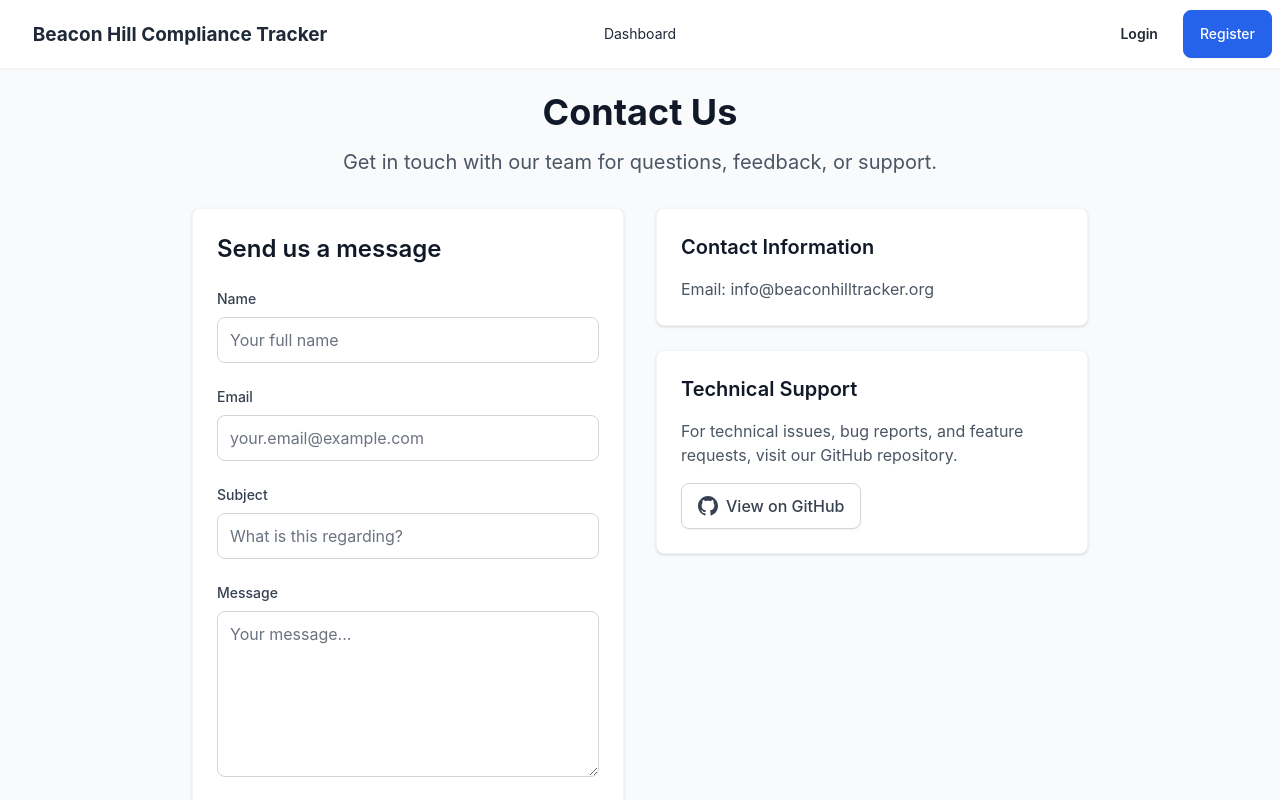
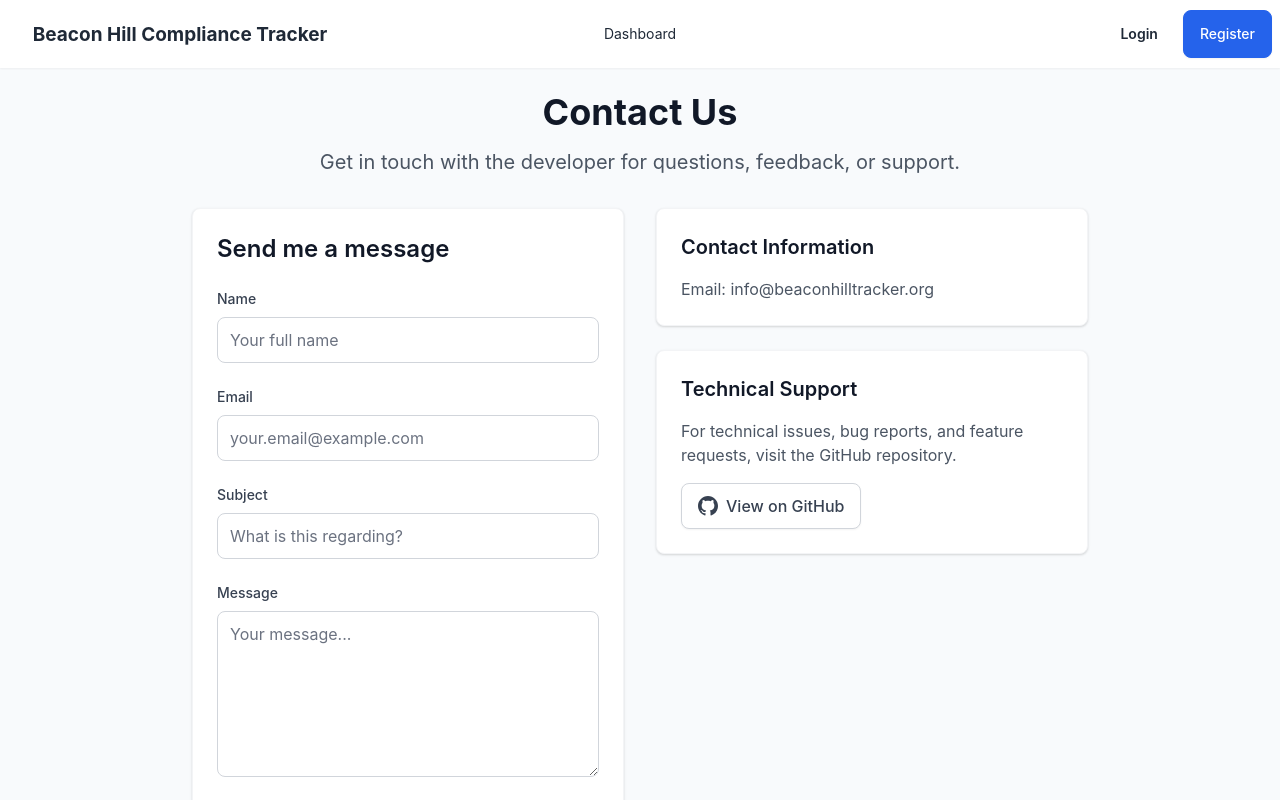
Before and after one commit to arbowl/beacon-hill-tracker, a React (Vite) app in the folder frontend/: page /contact in a window 1280 px wide. Shown: the top 800 px of the page. Built offline with nearby package versions, Linux system fonts and the light colour scheme.

Commit message:
Change voice for contact page

```diff
--- a/frontend/src/pages/ContactPage.tsx
+++ b/frontend/src/pages/ContactPage.tsx
@@ -48,14 +48,14 @@ const ContactPage = () => {
       <div className="text-center">
         <h1 className="text-4xl font-bold text-gray-900 mb-4">Contact Us</h1>
         <p className="text-xl text-gray-600">
-          Get in touch with our team for questions, feedback, or support.
+          Get in touch with the developer for questions, feedback, or support.
         </p>
       </div>
 
       <div className="grid grid-cols-1 md:grid-cols-2 gap-8">
         <div className="dashboard-card">
           <h2 className="text-2xl font-semibold text-gray-900 mb-6">
-            Send us a message
+            Send me a message
           </h2>
 
           {success && (
@@ -74,7 +74,7 @@ const ContactPage = () => {
                 />
               </svg>
               <span>
-                Message sent successfully! We'll get back to you soon.
+                Message sent successfully! I'll get back to you soon.
               </span>
             </div>
           )}
@@ -187,7 +187,7 @@ const ContactPage = () => {
           <div className="dashboard-card">
             <h3 className="text-xl font-semibold text-gray-900 mb-4">Technical Support</h3>
             <p className="text-gray-600 mb-4">
-              For technical issues, bug reports, and feature requests, visit our GitHub repository.
+              For technical issues, bug reports, and feature requests, visit the GitHub repository.
             </p>
             <a
               href="https://github.com/arbowl/beacon-hill-compliance-tracker"
```
